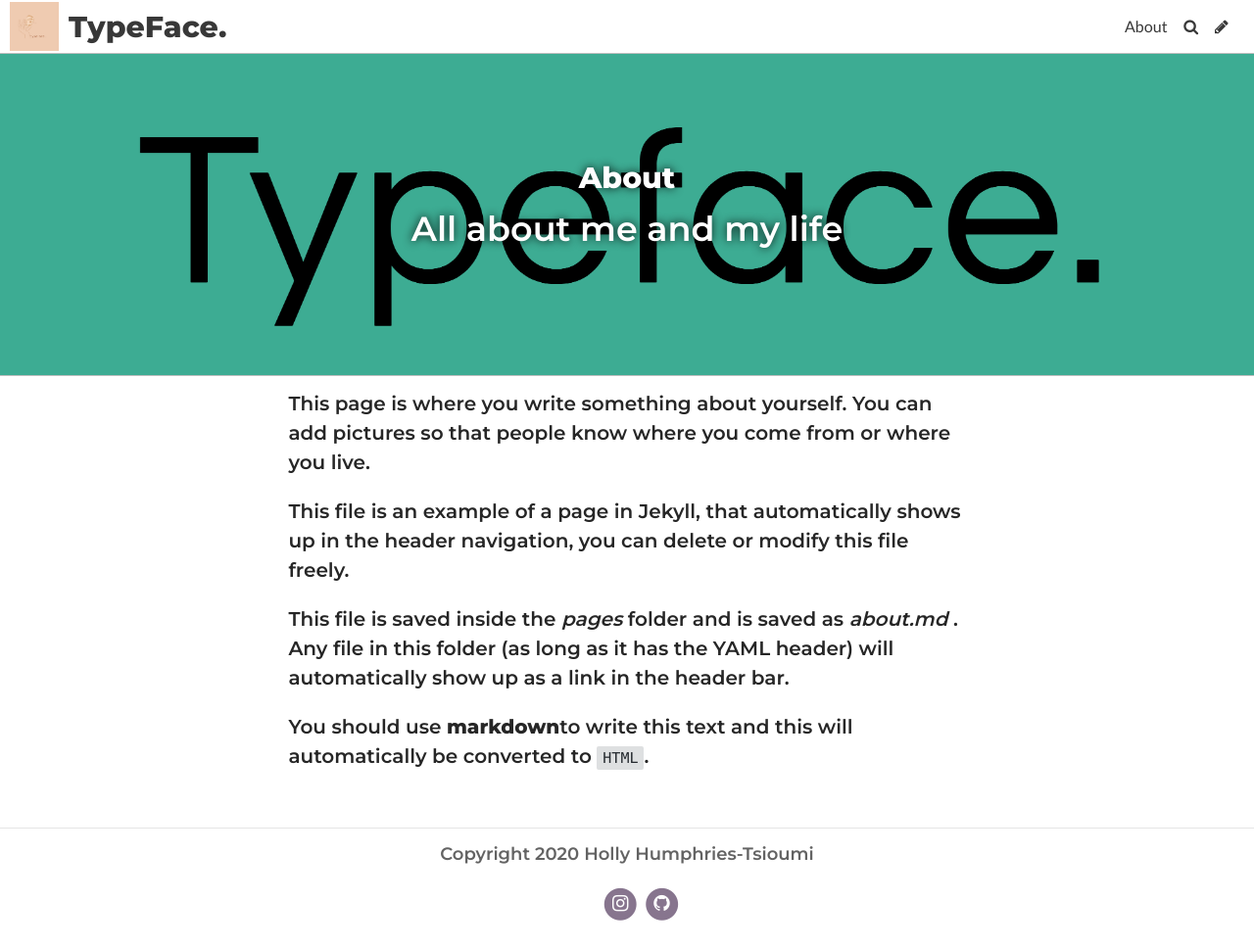
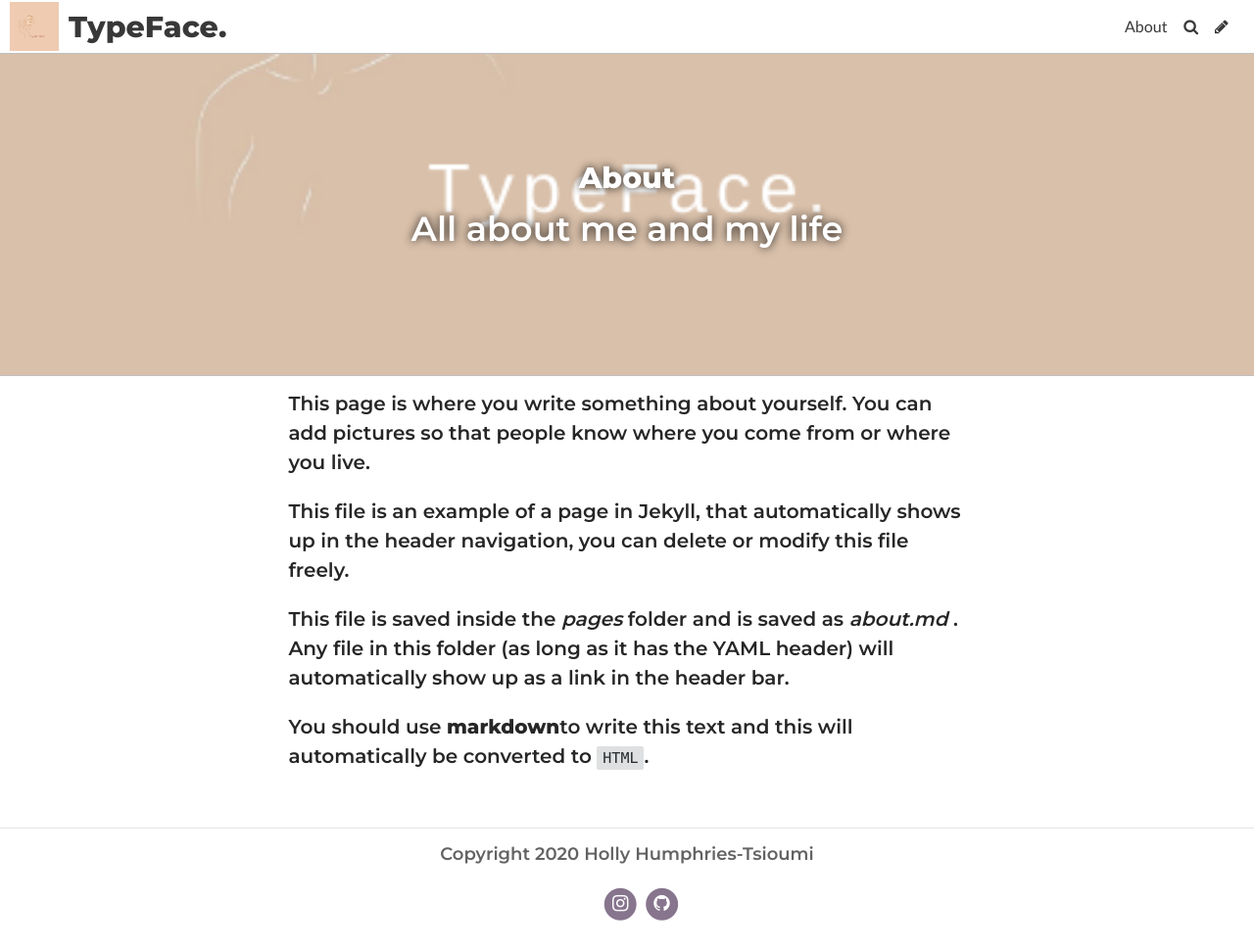
Before and after one commit to hollyhumphries/mybrookesblog, a Jekyll site: the page built from pages/about.md, in a window 1280 px wide. Shown: the whole page at 98% size. Built offline with Jekyll 4.4.1, drawn with Linux system fonts in a browser that asks for light colours; some web fonts are replaced.

Commit message:
Update Page “about”

```diff
--- a/pages/about.md
+++ b/pages/about.md
@@ -4,7 +4,7 @@ title: About
 subtitle: All about me and my life
 permalink: /about/
 date: 2020-06-29T15:36:12.231Z
-header_feature_image: ../uploads/typeface.-logo.png
+header_feature_image: ../uploads/brown-grooming-experts-beauty-logo-2.png
 published: true
 tags: null
 description: null
```
